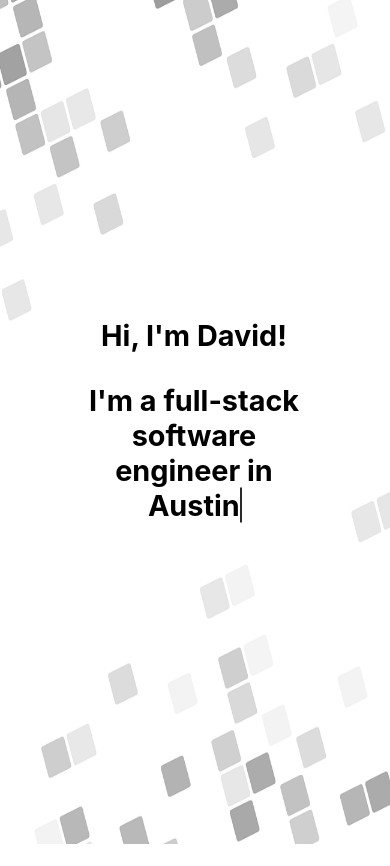
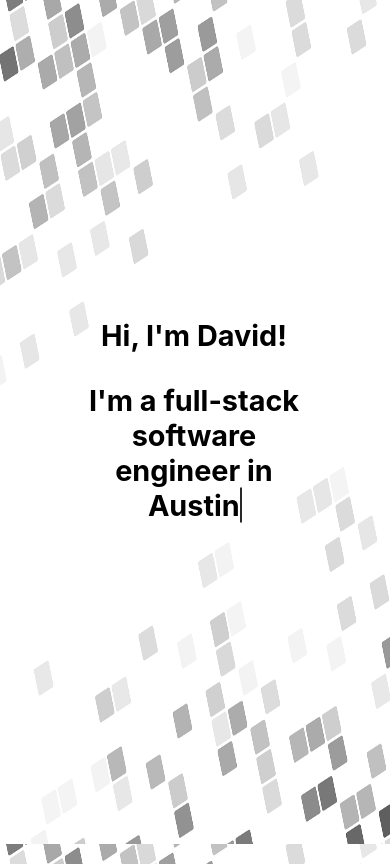
Before and after one commit to dpolcari18/personal-site, a React (Create React App) app: page / in a window 390 px wide. Shown: the top 866 px of the page. Built offline with nearby package versions, Linux system fonts and the light colour scheme; no server answers.

Commit message:
put mobile background on body

```diff
--- a/src/containers/Home.css
+++ b/src/containers/Home.css
@@ -3,12 +3,12 @@
     flex-direction: column;
 }
 
-#home > div[id] {
+body {
     background: url('../images/mobile-background.png') no-repeat center center fixed;
-  -webkit-background-size: 600px 1000px;
-  -moz-background-size: 600px 1000px;
-  -o-background-size: 600px 1000px;
-  background-size: 600px 1000px;
+    -webkit-background-size: 100% 100%;
+    -moz-background-size: 100% 100%;
+    -o-background-size: 100% 100%;
+    background-size: 100% 100%;
 }
 
 @media only screen and (min-width: 800px) {
--- a/src/containers/Home.js
+++ b/src/containers/Home.js
@@ -17,6 +17,7 @@ import Contact from '../components/Contact'
 const Home = () => {
     return (
         <div id='home'>
+            <div id='mobile-background'></div>
             <Greeting />
             <Navbar />
             <About />
```
